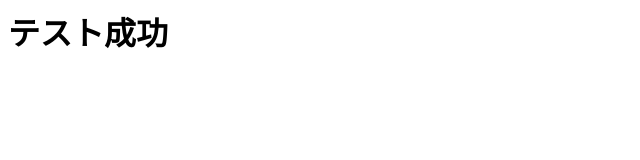
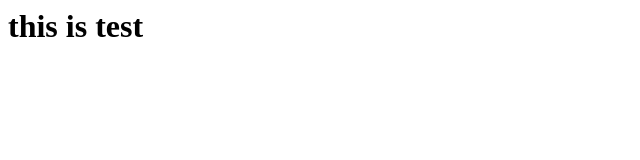
Before and after one commit to mirai-mirai/AzureStatic_20240711, a plain HTML site: page index.html in a window 1280 px wide. Shown: the whole page, without its empty margins (0-640 px from the left). Drawn offline with Linux system fonts and the light colour scheme.

Commit message:
lang設定変更

```diff
--- a/index.html
+++ b/index.html
@@ -1,3 +1,4 @@
-<html>
-<h1>テスト成功</h1>
+<html lang="ja">
+<h1>this is test</h1>
+
 </html>
```
